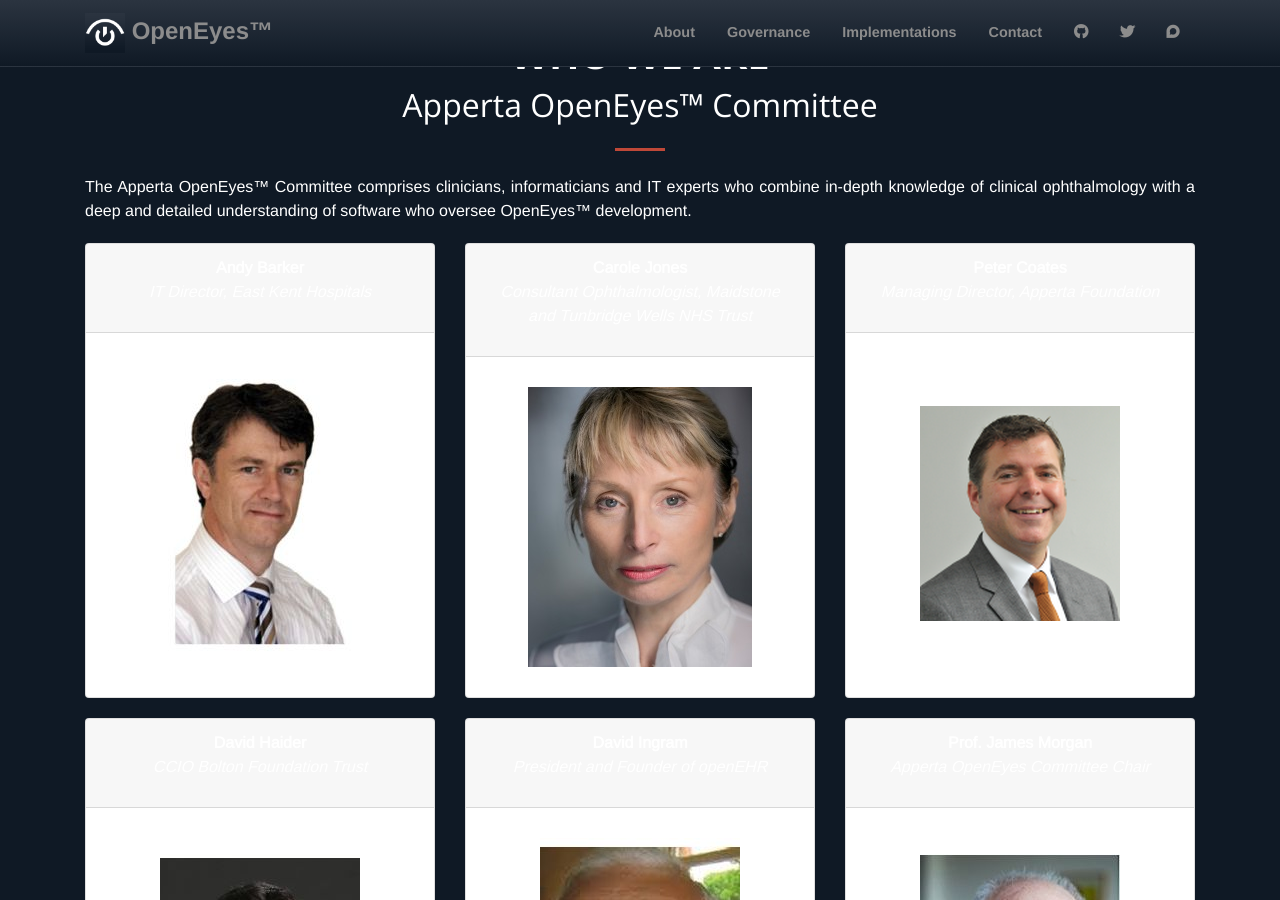
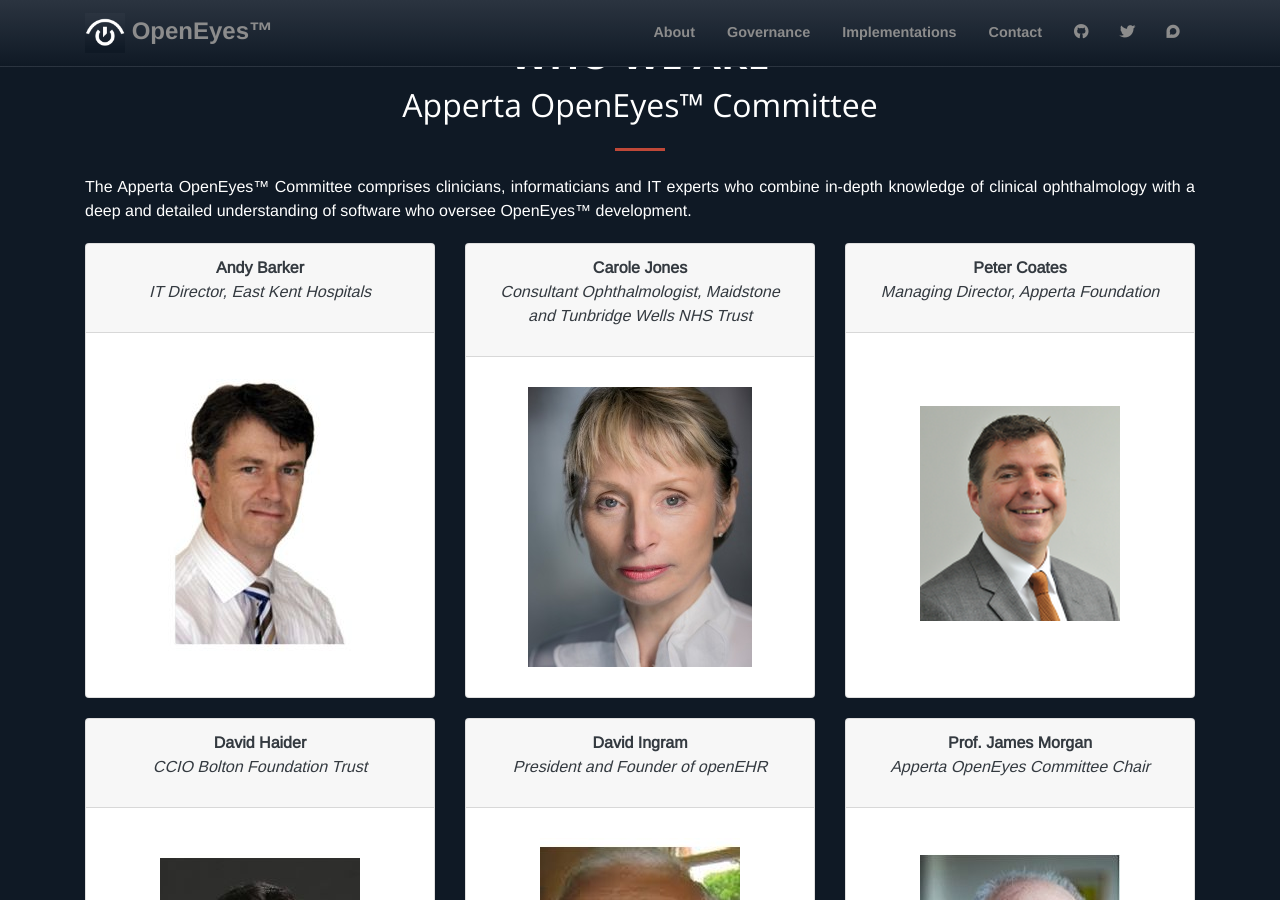
Before and after one commit to openeyes/openeyes.github.io, a Jekyll site: the page built from index.html, in a window 1280 px wide and 900 px high, scrolled down 3264 px. Built offline with Jekyll 4.4.1, drawn with Linux system fonts in a browser that asks for light colours; nearby versions of some CDN libraries; some web fonts are replaced.

Commit message:
Invisible Text

```diff
--- a/index.html
+++ b/index.html
@@ -237,7 +237,7 @@
   <!-- /END NEWS SECTION -->
 
 <!-- BEGIN WHO WE ARE SECTION -->
-<section id="who-we-are" class="text-white bg-dark">
+<section id="who-we-are" class="text-dark bg-dark">
       <div class="container">
         <div class="row">
           <div class="col-lg-12 mx-auto text-center">
```
